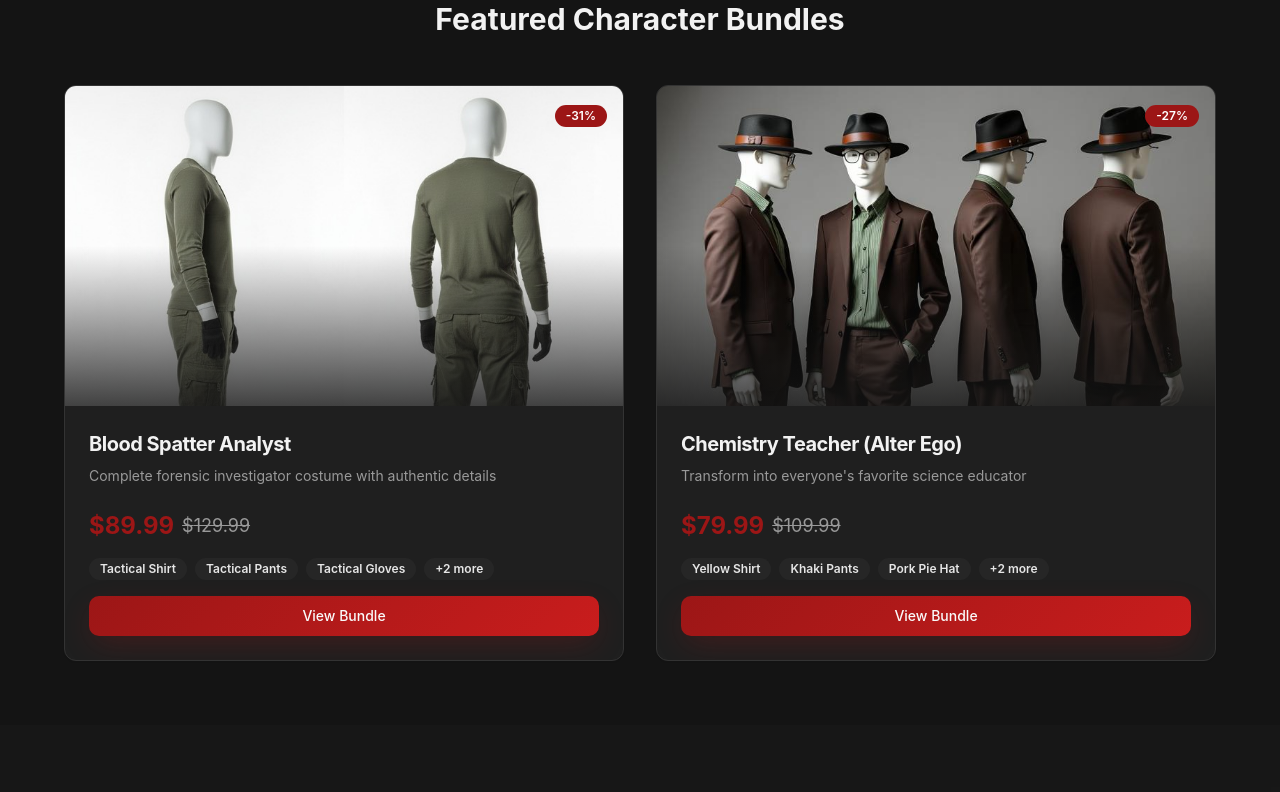
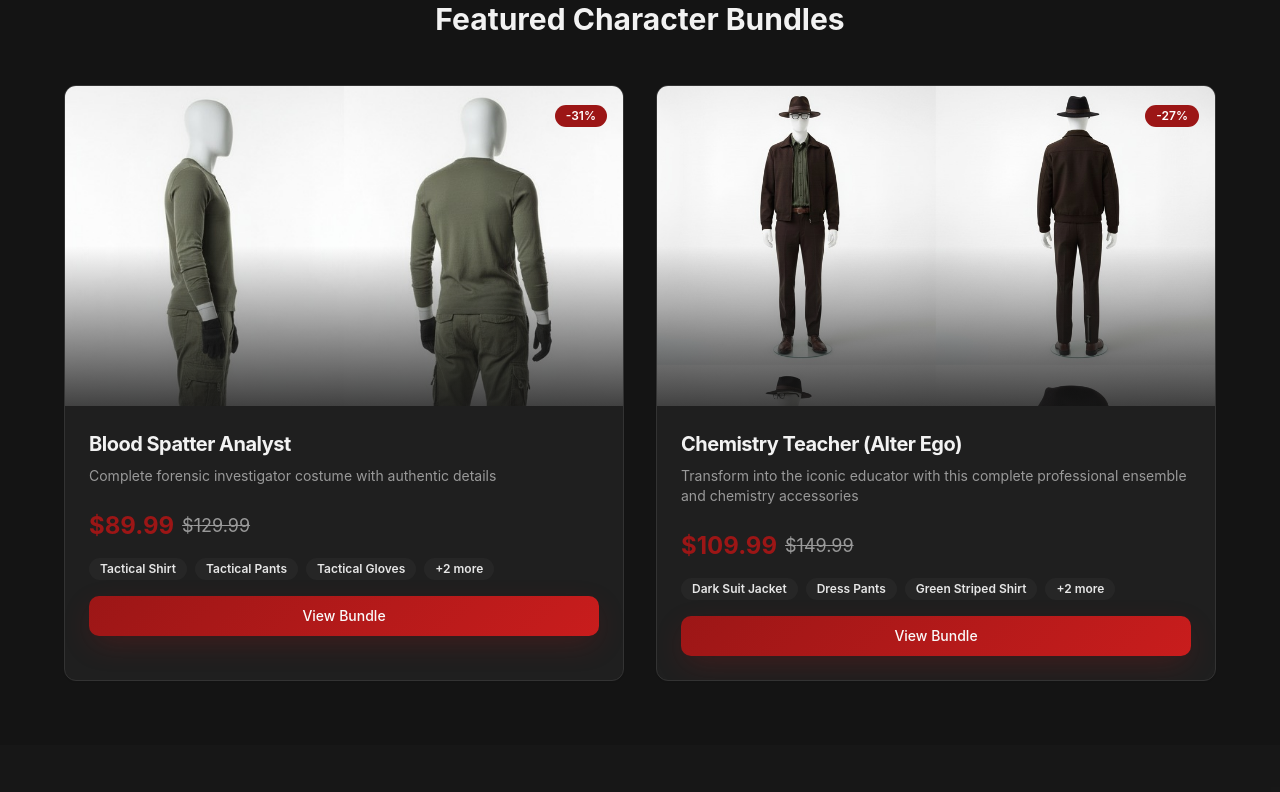
Before and after one commit to ash7227/crimson-cinematic-shop, a React (Vite) app: page / in a window 1280 px wide. Shown: the part 484-1276 px from the top of the page. Built offline with nearby package versions, Linux system fonts and the light colour scheme; the HTML template or start-up script is replaced by a standard one.

Commit message:
Add images to home tab

```diff
--- a/src/pages/Index.tsx
+++ b/src/pages/Index.tsx
@@ -10,6 +10,12 @@ import { Textarea } from "@/components/ui/textarea";
 import ReviewsSection from "@/components/ReviewsSection";
 import bloodSpatterOutfit from "@/assets/blood-spatter-outfit.png";
 import chemistryTeacherOutfit from "@/assets/chemistry-teacher-outfit.png";
+import chemistryTeacherComplete from "@/assets/chemistry-teacher-complete.jpg";
+import chemistryTeacherJacket from "@/assets/chemistry-teacher-jacket.png";
+import chemistryTeacherPants from "@/assets/chemistry-teacher-pants.png";
+import chemistryTeacherShirt from "@/assets/chemistry-teacher-shirt.png";
+import chemistryTeacherHat from "@/assets/chemistry-teacher-hat.png";
+import chemistryTeacherGlasses from "@/assets/chemistry-teacher-glasses.png";
 
 // Mock data
 const featuredBundles = [
@@ -31,16 +37,16 @@ const featuredBundles = [
   {
     id: "2",
     title: "Chemistry Teacher (Alter Ego)",
-    description: "Transform into everyone's favorite science educator",
-    price: 79.99,
-    originalPrice: 109.99,
-    heroImage: chemistryTeacherOutfit,
+    description: "Transform into the iconic educator with this complete professional ensemble and chemistry accessories",
+    price: 109.99,
+    originalPrice: 149.99,
+    heroImage: chemistryTeacherComplete,
     items: [
-      { name: "Yellow Shirt", type: "Clothing", image: "/api/placeholder/100/100", price: 19.99 },
-      { name: "Khaki Pants", type: "Clothing", image: "/api/placeholder/100/100", price: 29.99 },
-      { name: "Pork Pie Hat", type: "Accessory", image: "/api/placeholder/100/100", price: 16.99 },
-      { name: "Gas Mask", type: "Accessory", image: "/api/placeholder/100/100", price: 34.99 },
-      { name: "Chemistry Set", type: "Props", image: "/api/placeholder/100/100", price: 24.99 },
+      { name: "Dark Suit Jacket", type: "Clothing", image: chemistryTeacherJacket, price: 45.99 },
+      { name: "Dress Pants", type: "Clothing", image: chemistryTeacherPants, price: 32.99 },
+      { name: "Green Striped Shirt", type: "Clothing", image: chemistryTeacherShirt, price: 22.99 },
+      { name: "Fedora Hat", type: "Accessory", image: chemistryTeacherHat, price: 28.99 },
+      { name: "Glasses", type: "Accessory", image: chemistryTeacherGlasses, price: 18.99 },
     ]
   }
 ];
```
